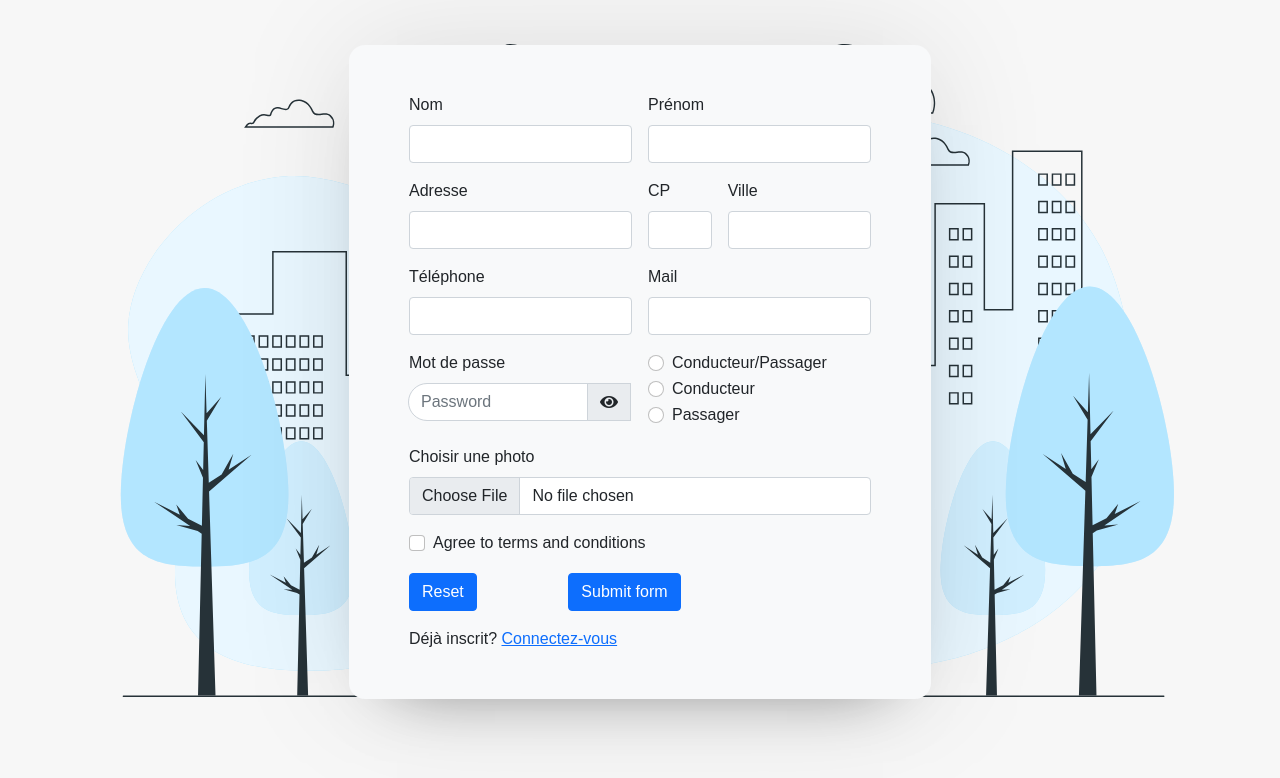
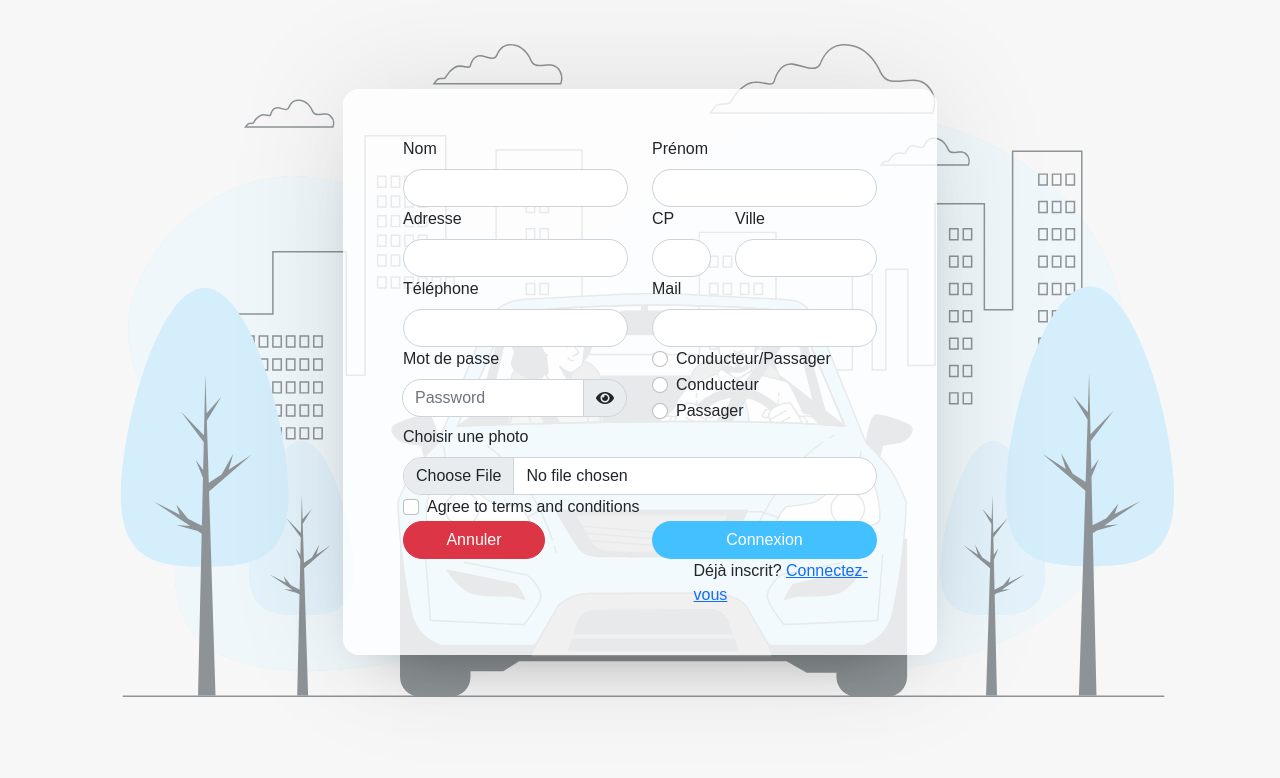
Before and after one commit to NikolozMamyan/mafia-Co, a PHP site: page /views/signup.php in a window 1280 px wide. Shown: the top 778 px of the page. Run offline with PHP 8.4, Linux system fonts and the light colour scheme.

Commit message:
page modify

```diff
--- a/assets/css/main.css
+++ b/assets/css/main.css
@@ -1,3 +1,4 @@
+@charset "UTF-8";
 * {
   margin: 0;
   padding: 0;
@@ -10,7 +11,7 @@ body {
   background: #f7f7f7;
 }
 
-.bg__section--co {
+.bg__section--login {
   background: #3E285D;
 }
 
@@ -23,12 +24,17 @@ body {
   background: #42C0FF;
 }
 
+img {
+  -o-object-fit: cover;
+     object-fit: cover;
+}
+
 .radius__left {
-  border-radius: 25px 0 0 25px;
+  border-radius: 25px 0 0 25px !important;
 }
 
 .radius__right {
-  border-radius: 0 25px 25px 0;
+  border-radius: 0 25px 25px 0 !important;
 }
 
 .resum {
@@ -38,4 +44,39 @@ body {
 
 .label__white {
   color: #fff;
+}
+
+/* Par défaut, masquer l'image mobile */
+.mobile-image {
+  display: none;
+}
+
+/* Afficher l'image desktop pour les écrans larges */
+@media (min-width: 768px) {
+  .mobile-image {
+    display: none;
+  }
+  .desktop-image {
+    display: inline-block;
+  }
+}
+/* Afficher l'image mobile pour les écrans étroits */
+@media (max-width: 767px) {
+  .desktop-image {
+    display: none;
+  }
+  .mobile-image {
+    display: inline-block;
+  }
+}
+.bg__section--signup {
+  background: rgba(255, 255, 255, 0.8);
+}
+
+.bg__section--lavande {
+  background: rgba(217, 205, 234, 0.8);
+}
+
+.opacity__50 {
+  opacity: 50%;
 }/*# sourceMappingURL=main.css.map */
--- a/assets/css/main.scss
+++ b/assets/css/main.scss
@@ -7,3 +7,5 @@
 @import "./sass/Layout/footer";
 @import "./sass/Component/button";
 @import "./sass/Pages/loginPage";
+@import "./sass/Pages/signupPage";
+@import "./sass/Pages/modifySignupPage";
--- a/assets/css/sass/Pages/_loginPage.scss
+++ b/assets/css/sass/Pages/_loginPage.scss
@@ -1,3 +1,7 @@
+// *{
+//   box-shadow:0 0 0 3px red inset;
+// }
+
 *{
     margin: 0;
     padding: 0;
@@ -8,7 +12,7 @@
    body{
      background: #f7f7f7;
    }
-   .bg__section--co{
+   .bg__section--login{
     background: #3E285D;
 
    }
@@ -20,12 +24,14 @@
    .bg__btn--submit{
     background: #42C0FF;
    }
-
+  img{
+    object-fit: cover;
+  }
   .radius__left{
-    border-radius: 25px 0 0 25px;
+    border-radius: 25px 0 0 25px !important;
   }
   .radius__right{
-    border-radius: 0 25px 25px 0;
+    border-radius: 0 25px 25px 0 !important;
   }
 
   .resum{
@@ -35,3 +41,28 @@
   .label__white{
     color: #fff;
   }
+
+  /* Par défaut, masquer l'image mobile */
+.mobile-image {
+  display: none;
+}
+
+/* Afficher l'image desktop pour les écrans larges */
+@media (min-width: 768px) {
+  .mobile-image {
+      display: none;
+  }
+  .desktop-image {
+      display: inline-block;
+  }
+}
+
+/* Afficher l'image mobile pour les écrans étroits */
+@media (max-width: 767px) {
+  .desktop-image {
+      display: none;
+  }
+  .mobile-image {
+      display: inline-block;
+  }
+}
--- /dev/null
+++ b/assets/css/sass/Pages/_modifySignupPage.scss
@@ -0,0 +1,7 @@
+.bg__section--lavande{
+    background:rgba(217,205,234,80%);
+
+   }
+   .opacity__50{
+    opacity: 50%;
+   }
--- a/assets/css/sass/Pages/_signupPage.scss
+++ b/assets/css/sass/Pages/_signupPage.scss
@@ -1,10 +1,4 @@
-*{
-    margin: 0;
-    padding: 0;
-    box-sizing: border-box;
-    text-decoration: none;
-    font-family: 'Poppins', sans-serif;
-  }
-   body{
-     background: #f7f7f7;
-   }
+.bg__section--signup{
+  background:rgba(255,255,255,80%);
+
+ }
--- a/views/headDev.php
+++ b/views/headDev.php
@@ -12,4 +12,9 @@
   <link href="https://cdn.jsdelivr.net/npm/bootstrap@5.0.2/dist/css/bootstrap.min.css" rel="stylesheet" integrity="sha384-EVSTQN3/azprG1Anm3QDgpJLIm9Nao0Yz1ztcQTwFspd3yD65VohhpuuCOmLASjC" crossorigin="anonymous">
   <!-- link css  -->
   <link rel="stylesheet" href='../assets/css/main.css'>
+
+  <!-- bootstrap -->
+  <script defer src="https://cdn.jsdelivr.net/npm/@popperjs/core@2.9.2/dist/umd/popper.min.js" integrity="sha384-IQsoLXl5PILFhosVNubq5LC7Qb9DXgDA9i+tQ8Zj3iwWAwPtgFTxbJ8NT4GN1R8p" crossorigin="anonymous"></script>
+  <script defer src="https://cdn.jsdelivr.net/npm/bootstrap@5.0.2/dist/js/bootstrap.min.js" integrity="sha384-cVKIPhGWiC2Al4u+LWgxfKTRIcfu0JTxR+EQDz/bgldoEyl4H0zUF0QKbrJ0EcQF" crossorigin="anonymous"></script>
+
 </head>
--- a/views/signup.php
+++ b/views/signup.php
@@ -6,133 +6,144 @@
   <?php //include(VIEWS.'header.php');
   ?>
   <main>
-    <div class="container align-items-center justify-content-center">
-      <div class="position-relative">
-        <img src="../assets/images/Car driving-bro.svg" alt="" class="img-fluid w-100">
-        <div class="position-absolute top-50 start-50 translate-middle ">
-          <div class="row justify-content-center p-5 bg-light wrapper__s  ">
+    <div class="container position-relative align-items-center justify-content-center">
+
+        <img src="../assets/images/Car driving-bro.svg" alt="" class="img-fluid w-100 desktop-image opacity__50">
+        <img src="../assets/images/Background car SVG.svg" alt="" class="img-fluid w-100 mobile-image opacity__50">
+        <div class=" position-absolute top-50 start-50 translate-middle d-flex flex-column align-items-center justify-content-center">
+          <div class="row justify-content-center p-5 bg__section--signup wrapper__s  ">
             <section>
-              <form class="row g-3 needs-validation" action="#" method="POST" enctype="multipart/form-data" autocomplete="off" novalidate>
+              <form class="row needs-validation" action="#" method="POST" enctype="multipart/form-data" autocomplete="off" novalidate>
                 <!-- nom -->
-                <div class="col-md-6">
+                <div class="col-lg-6">
                   <label for="validationCustom01" class="form-label">Nom</label>
-                  <input type="text" class="form-control" id="validationCustom01" value="" required>
-                  <div class="valid-feedback">
-                    Looks good!
-                  </div>
+                  <input type="text" class="form-control rounded-pill" id="validationCustom01" value="" required>
+                  <span class="invalid-feedback">
+                    Le nom est obligatoire !
+                  </span>
                 </div>
                 <!-- prenom -->
-                <div class="col-md-6">
+                <div class="col-lg-6">
                   <label for="validationCustom02" class="form-label">Prénom</label>
-                  <input type="text" class="form-control" id="validationCustom02" value="" required>
-                  <div class="valid-feedback">
-                    Looks good!
-                  </div>
+                  <input type="text" class="form-control rounded-pill" id="validationCustom02" value="" required>
+                  <span class="invalid-feedback">
+                    Le Prénom est obligatoire !
+                  </span>
                 </div>
                 <!-- adresse -->
-                <div class="col-md-6">
+                <div class="col-lg-6">
                   <label for="validationCustom03" class="form-label">Adresse</label>
-                  <input type="text" class="form-control" id="validationCustom03" required>
-                  <div class="invalid-feedback">
-                    Please provide a valid city.
-                  </div>
+                  <input type="text" class="form-control rounded-pill" id="validationCustom03" required>
+                  <span class="invalid-feedback">
+                    L'adresse est obligatoire !
+                  </span>
                 </div>
                 <!-- code postal -->
-                <div class="col-md-2">
+                <div class="col-lg-2">
                   <label for="validationCustom02" class="form-label">CP</label>
-                  <input type="text" class="form-control" id="validationCustom02" value="" required>
-                  <div class="valid-feedback">
-                    Looks good!
-                  </div>
+                  <input type="text" class="form-control rounded-pill" id="validationCustom02" value="" required>
+                  <span class="invalid-feedback">
+                    Le code postal est obligatoire !
+                  </span>
                 </div>
                 <!-- ville -->
-                <div class="col-md-4">
+                <div class="col-lg-4">
                   <label for="validationCustom02" class="form-label">Ville</label>
-                  <input type="text" class="form-control" id="validationCustom02" value="" required>
-                  <div class="valid-feedback">
-                    Looks good!
-                  </div>
+                  <input type="text" class="form-control rounded-pill" id="validationCustom02" value="" required>
+                  <span class="invalid-feedback">
+                    La ville est obligatoire !
+                  </span>
                 </div>
                 <!-- telephone -->
-                <div class="col-md-6">
-                  <label for="validationCustom02" class="form-label">Téléphone</label>
-                  <input type="text" class="form-control" id="validationCustom02" value="" required>
-                  <div class="valid-feedback">
-                    Looks good!
-                  </div>
+                <div class="col-lg-6">
+                  <label for="" class="form-label">Téléphone</label>
+                  <input type="text" class="form-control rounded-pill" id="" value="" >
+
                 </div>
                 <!-- mail -->
-                <div class="col-md-6">
+                <div class="col-lg-6">
                   <label for="validationCustom02" class="form-label">Mail</label>
-                  <input type="text" class="form-control" id="validationCustom02" value="" required>
-                  <div class="valid-feedback">
-                    Looks good!
-                  </div>
+                  <input type="text" class="form-control rounded-pill" id="validationCustom02" value="" required>
+                  <span class="invalid-feedback">
+                    L'adresse email est obligatoire !
+                  </span>
                 </div>
                 <!-- mot de passe -->
-                <div class="col-md-6">
+                <div class="col-lg-6">
                   <div class="input-group ">
                     <label for="password" class="form-label ">Mot de passe</label>
                     <div class="input-group ">
                       <input type="password" class="form-control radius__left" id="password" name="password" placeholder="Password" required>
                       <span class="input-group-text toggle-password radius__right"><i class="fa fa-eye"></i></span>
-                      <div class="valid-feedback">
-                        Looks good!
-                      </div>
+                      <span class="invalid-feedback">
+                    Le mot de passe est invalide !
+                  </span>
                     </div>
 
                   </div>
                 </div>
                 <!-- role (radio btn) -->
-                <div class="col-md-6">
+                <div class="col-lg-6">
+
                   <div class="form-check">
-                    <input type="radio" class="form-check-input" id="validationFormCheck2" name="radio-stacked" required>
-                    <label class="form-check-label" for="validationFormCheck2">Conducteur/Passager</label>
+
+                    <input type="radio" class="form-check-input" id="validationFormCheck1" name="radio-stacked" required>
+                    <label class="form-check-label" for="validationFormCheck1">Conducteur/Passager</label>
+
                   </div>
                   <div class="form-check ">
-                    <input type="radio" class="form-check-input" id="validationFormCheck3" name="radio-stacked" required>
-                    <label class="form-check-label" for="validationFormCheck3">Conducteur</label>
-                    <div class="invalid-feedback">More example invalid feedback text</div>
+                    <input type="radio" class="form-check-input" id="validationFormCheck2" name="radio-stacked" required>
+                    <label class="form-check-label" for="validationFormCheck2">Conducteur</label>
+
                   </div>
                   <div class="form-check ">
                     <input type="radio" class="form-check-input" id="validationFormCheck3" name="radio-stacked" required>
                     <label class="form-check-label" for="validationFormCheck3">Passager</label>
-                    <div class="invalid-feedback">More example invalid feedback text</div>
+                    <span class="invalid-feedback">
+                    Le choix du role est obligatoire !
+                  </span>
                   </div>
+
                 </div>
                 <!-- fichier photo -->
-                <div class="col-12">
+                <div class="col-lg-12">
                   <label for="" class="form-label">Choisir une photo</label>
-                  <input type="file" class="form-control" aria-label="file example" required>
-                  <div class="invalid-feedback">Example invalid form file feedback</div>
+                  <input type="file" class="form-control rounded-pill" aria-label="file example" required>
+                  <!-- <div class="invalid-feedback">Example invalid form file feedback</div> -->
                 </div>
 
                 <!-- terme et condition -->
-                <div class="col-12">
+                <div class="col-lg-12">
                   <div class="form-check">
                     <input class="form-check-input" type="checkbox" value="" id="invalidCheck2" required>
                     <label class="form-check-label" for="invalidCheck2">
                       Agree to terms and conditions
                     </label>
+                    <span class="invalid-feedback">
+                    <span class="invalid-feedback">
+                    Le choix du role est obligatoire !
+                  </span>Vous n'avez pas valider les thermes d'utilisation !
+                  </span>
                   </div>
                 </div>
                 <!-- btn annuler -->
-                  <div class="col-4">
-                    <input class="btn btn-primary" type="reset" value="Reset">
-                  </div>
-                  <!-- btn valider -->
-                  <div class="col-8">
-                    <button class="btn btn-primary" type="submit">Submit form</button>
-                  </div>
+                <div class="col-lg-4">
+                  <input class="btn w-100 btn-danger rounded-pill label__white" type="reset" value="Annuler">
+                </div>
+                <!-- btn valider -->
+                <div class="offset-lg-2 col-lg-6">
+                  <button class="btn w-100 rounded-pill bg__btn--submit label__white" type="submit">Connexion</button>
+                </div>
 
                 <!-- link login -->
-                <div class="link">Déjà inscrit? <a href="login.php">Connectez-vous </a></div>
+                <div class="link offset-lg-7 col-lg-5">Déjà inscrit? <a href="login.php">Connectez-vous </a>
+              </div>
               </form>
 
             </section>
           </div>
         </div>
-      </div>
+
     </div>
   </main>
 
@@ -151,8 +162,8 @@
   <script src="../assets/js/pass-show-hide.js"></script>
   <script src="../assets/js/signup.js"></script>
   <!-- bootstrap -->
-  <script src="https://cdn.jsdelivr.net/npm/@popperjs/core@2.9.2/dist/umd/popper.min.js" integrity="sha384-IQsoLXl5PILFhosVNubq5LC7Qb9DXgDA9i+tQ8Zj3iwWAwPtgFTxbJ8NT4GN1R8p" crossorigin="anonymous"></script>
-  <script src="https://cdn.jsdelivr.net/npm/bootstrap@5.0.2/dist/js/bootstrap.min.js" integrity="sha384-cVKIPhGWiC2Al4u+LWgxfKTRIcfu0JTxR+EQDz/bgldoEyl4H0zUF0QKbrJ0EcQF" crossorigin="anonymous"></script>
+  <!-- <script src="https://cdn.jsdelivr.net/npm/@popperjs/core@2.9.2/dist/umd/popper.min.js" integrity="sha384-IQsoLXl5PILFhosVNubq5LC7Qb9DXgDA9i+tQ8Zj3iwWAwPtgFTxbJ8NT4GN1R8p" crossorigin="anonymous"></script>
+  <script src="https://cdn.jsdelivr.net/npm/bootstrap@5.0.2/dist/js/bootstrap.min.js" integrity="sha384-cVKIPhGWiC2Al4u+LWgxfKTRIcfu0JTxR+EQDz/bgldoEyl4H0zUF0QKbrJ0EcQF" crossorigin="anonymous"></script> -->
 
 </body>
 
```
Also changed, not shown: views/login.php (+4 -3 lines), views/modifySignup.php (added, +168 -0 lines), assets/images/Background car SVG.svg (added), 1 other file.
